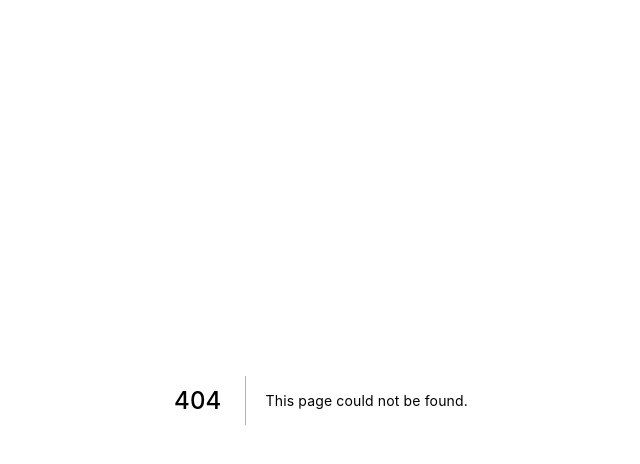
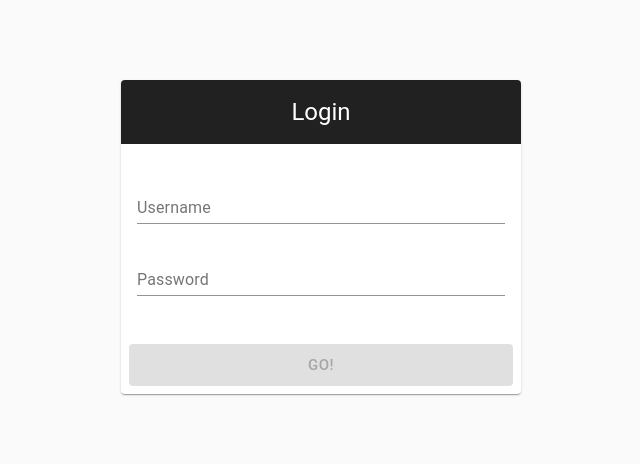
Before and after one commit to Sky-seed0215/SNS-dev, a Next.js app: page /signin in a window 1280 px wide. Before the commit this address had no page. Shown: the top 464 px of the page, without its empty margins (319-959 px from the left). Built offline with nearby package versions, Linux system fonts and the light colour scheme.

Commit message:
ログインページの作成

```diff
--- /dev/null
+++ b/src/pages/signin.tsx
@@ -0,0 +1,196 @@
+import React, { useReducer, useEffect } from 'react';
+import { createStyles, makeStyles, Theme } from '@material-ui/core/styles';
+
+import TextField from '@material-ui/core/TextField';
+import Card from '@material-ui/core/Card';
+import CardContent from '@material-ui/core/CardContent';
+import CardActions from '@material-ui/core/CardActions';
+import CardHeader from '@material-ui/core/CardHeader';
+import Button from '@material-ui/core/Button';
+
+const useStyles = makeStyles((theme: Theme) =>
+  createStyles({
+    container: {
+      display: 'flex',
+      flexWrap: 'wrap',
+      width: 400,
+      margin: `${theme.spacing(0)} auto`
+    },
+    loginBtn: {
+      marginTop: theme.spacing(2),
+      flexGrow: 1
+    },
+    header: {
+      textAlign: 'center',
+      background: '#212121',
+      color: '#fff'
+    },
+    card: {
+      marginTop: theme.spacing(10)
+    }
+  })
+);
+
+//state type
+
+type State = {
+  username: string
+  password:  string
+  isButtonDisabled: boolean
+  helperText: string
+  isError: boolean
+};
+
+const initialState:State = {
+  username: '',
+  password: '',
+  isButtonDisabled: true,
+  helperText: '',
+  isError: false
+};
+
+type Action = { type: 'setUsername', payload: string }
+  | { type: 'setPassword', payload: string }
+  | { type: 'setIsButtonDisabled', payload: boolean }
+  | { type: 'loginSuccess', payload: string }
+  | { type: 'loginFailed', payload: string }
+  | { type: 'setIsError', payload: boolean };
+
+const reducer = (state: State, action: Action): State => {
+  switch (action.type) {
+    case 'setUsername':
+      return {
+        ...state,
+        username: action.payload
+      };
+    case 'setPassword':
+      return {
+        ...state,
+        password: action.payload
+      };
+    case 'setIsButtonDisabled':
+      return {
+        ...state,
+        isButtonDisabled: action.payload
+      };
+    case 'loginSuccess':
+      return {
+        ...state,
+        helperText: action.payload,
+        isError: false
+      };
+    case 'loginFailed':
+      return {
+        ...state,
+        helperText: action.payload,
+        isError: true
+      };
+    case 'setIsError':
+      return {
+        ...state,
+        isError: action.payload
+      };
+  }
+}
+
+const Signin = () => {
+  const classes = useStyles();
+  const [state, dispatch] = useReducer(reducer, initialState);
+
+  useEffect(() => {
+    if (state.username.trim() && state.password.trim()) {
+     dispatch({
+       type: 'setIsButtonDisabled',
+       payload: false
+     });
+    } else {
+      dispatch({
+        type: 'setIsButtonDisabled',
+        payload: true
+      });
+    }
+  }, [state.username, state.password]);
+
+  const handleLogin = () => {
+    if (state.username === 'test' && state.password === 'test') {
+      dispatch({
+        type: 'loginSuccess',
+        payload: 'Login Successfully'
+      });
+    } else {
+      dispatch({
+        type: 'loginFailed',
+        payload: 'Incorrect username or password'
+      });
+    }
+  };
+
+  const handleKeyPress = (event: React.KeyboardEvent) => {
+    if (event.keyCode === 13 || event.which === 13) {
+      state.isButtonDisabled || handleLogin();
+    }
+  };
+
+  const handleUsernameChange: React.ChangeEventHandler<HTMLInputElement> =
+    (event) => {
+      dispatch({
+        type: 'setUsername',
+        payload: event.target.value
+      });
+    };
+
+  const handlePasswordChange: React.ChangeEventHandler<HTMLInputElement> =
+    (event) => {
+      dispatch({
+        type: 'setPassword',
+        payload: event.target.value
+      });
+    }
+  return (
+    <form className={classes.container} noValidate autoComplete="off">
+      <Card className={classes.card}>
+        <CardHeader className={classes.header} title="Login" />
+        <CardContent>
+          <div>
+            <TextField
+              error={state.isError}
+              fullWidth
+              id="username"
+              type="email"
+              label="Username"
+              placeholder="Username"
+              margin="normal"
+              onChange={handleUsernameChange}
+              onKeyPress={handleKeyPress}
+            />
+            <TextField
+              error={state.isError}
+              fullWidth
+              id="password"
+              type="password"
+              label="Password"
+              placeholder="Password"
+              margin="normal"
+              helperText={state.helperText}
+              onChange={handlePasswordChange}
+              onKeyPress={handleKeyPress}
+            />
+          </div>
+        </CardContent>
+        <CardActions>
+          <Button
+            variant="contained"
+            size="large"
+            color="secondary"
+            className={classes.loginBtn}
+            onClick={handleLogin}
+            disabled={state.isButtonDisabled}>
+            Go!
+          </Button>
+        </CardActions>
+      </Card>
+    </form>
+  );
+}
+
+export default Signin;
```
